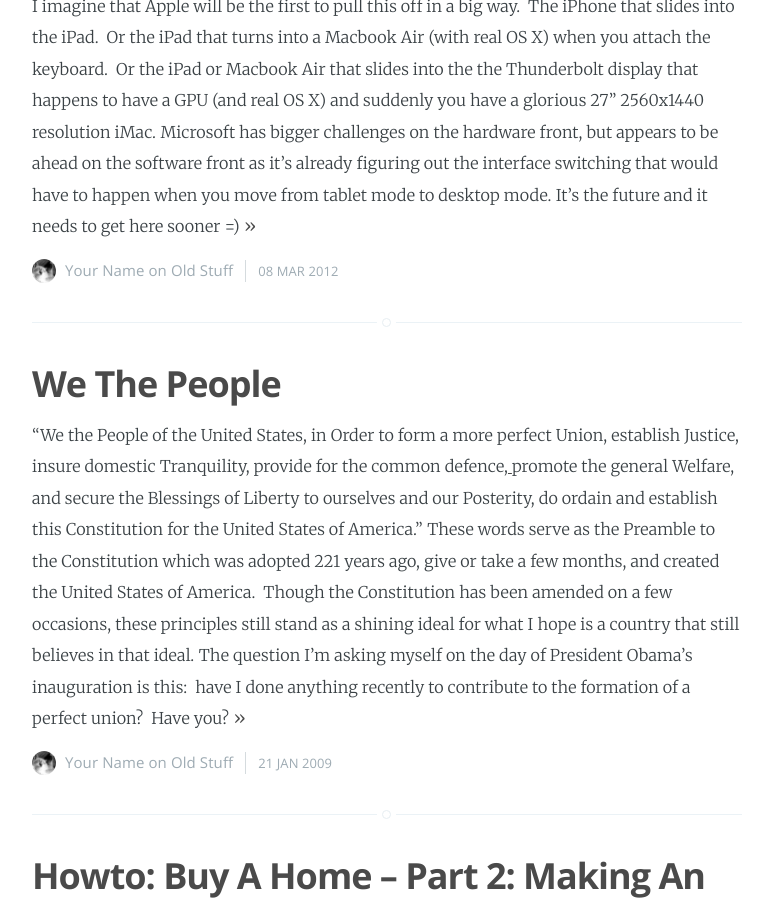
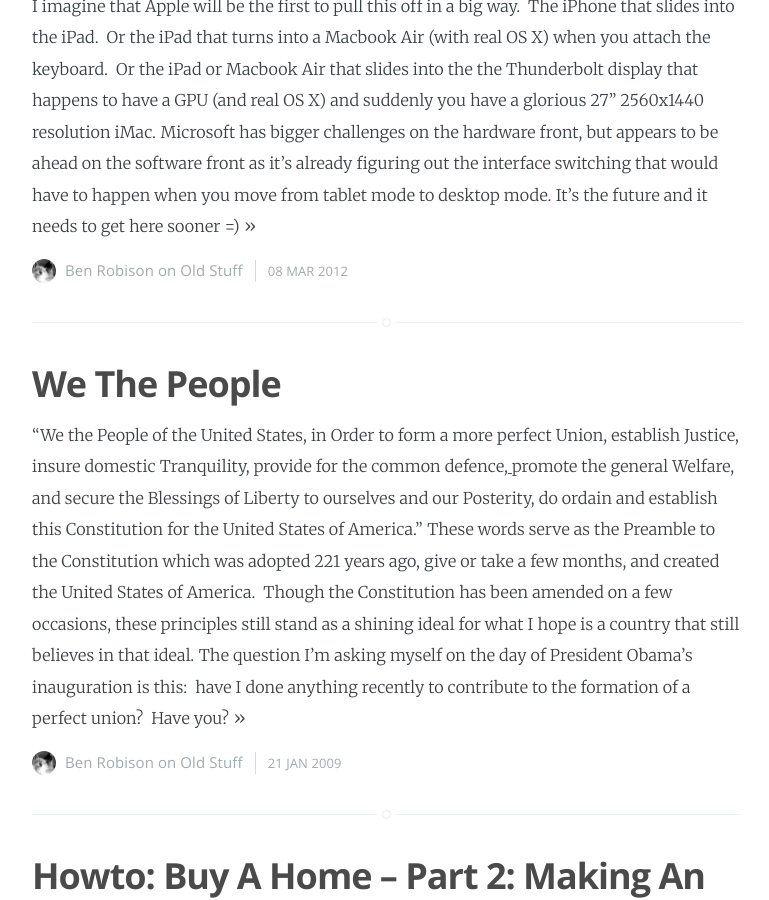
Before and after one commit to rosario/kasper, a Jekyll site: the page built from index.html, in a window 1280 px wide and 900 px high, scrolled down 3494 px. Shown: the whole window, without its empty margins (253-1022 px from the left). Built offline with Jekyll 4.4.1, drawn with Linux system fonts in a browser that asks for light colours; the list of posts is cut into pages by our own code; some of the changed text lies outside the part shown.

Commit message:
Dependencies & config

```diff
--- a/_config.yml
+++ b/_config.yml
@@ -1,16 +1,19 @@
-name: Your New Jekyll Site
-description: Blogging about stuffs
-meta_description: "Your New Jekyll Site, Blogging about stuffs"
+name: benrobb.com
+description:
+meta_description:
+
+plugins:
+- jekyll-paginate
 
 markdown: kramdown
-highlighter: pygments
+highlighter: rouge
 logo: false
-paginate: 15
+paginate: 10
 baseurl: /
-domain_name: 'http://yourblog-domain.com'
-google_analytics: 'UA-XXXXXXXX-X'
+domain_name: 'https://benrobb.com'
+google_analytics:
 gems: [jekyll-paginate]
 
 # Details for the RSS feed generator
-url:            'blog url'
-author:         'Your Name'
+url:            'https://benrobb.com'
+author:         'Ben Robison'
```
Also changed, not shown: Gemfile (added, +7 -0 lines), Gemfile.lock (added), 1 other file.
